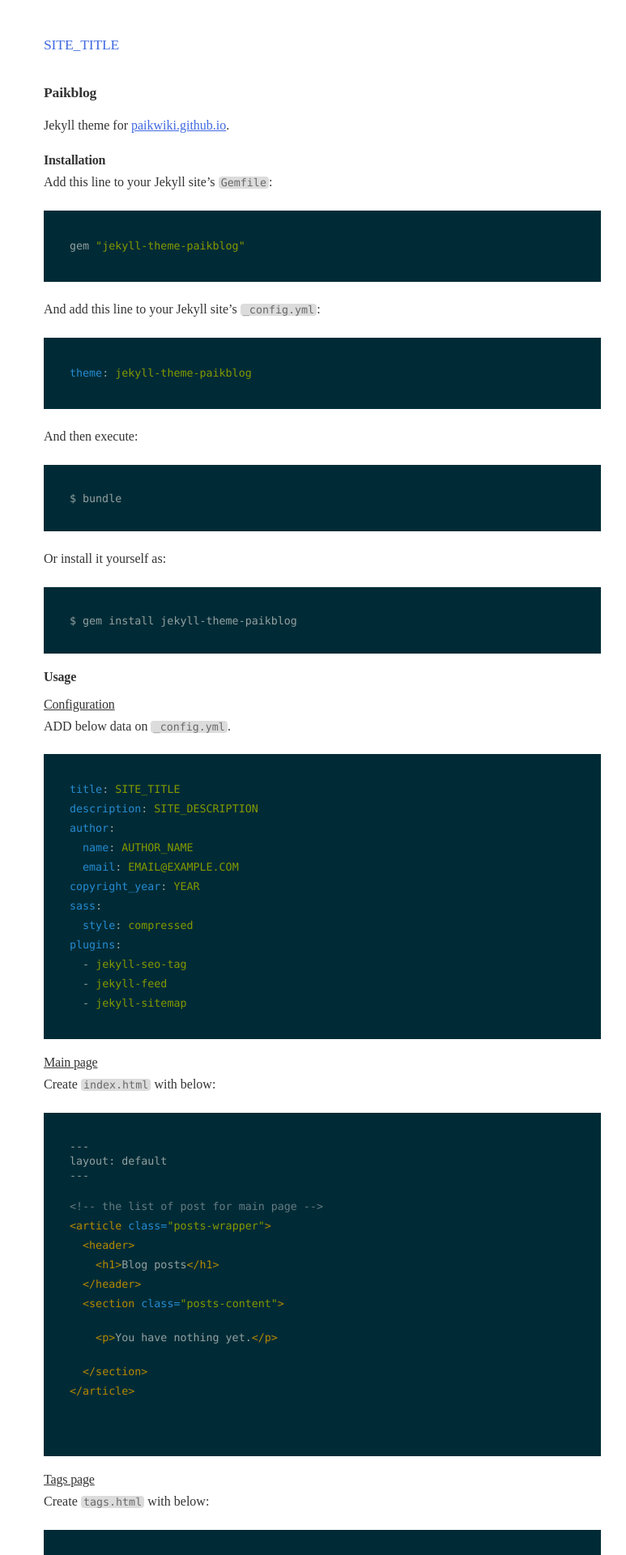
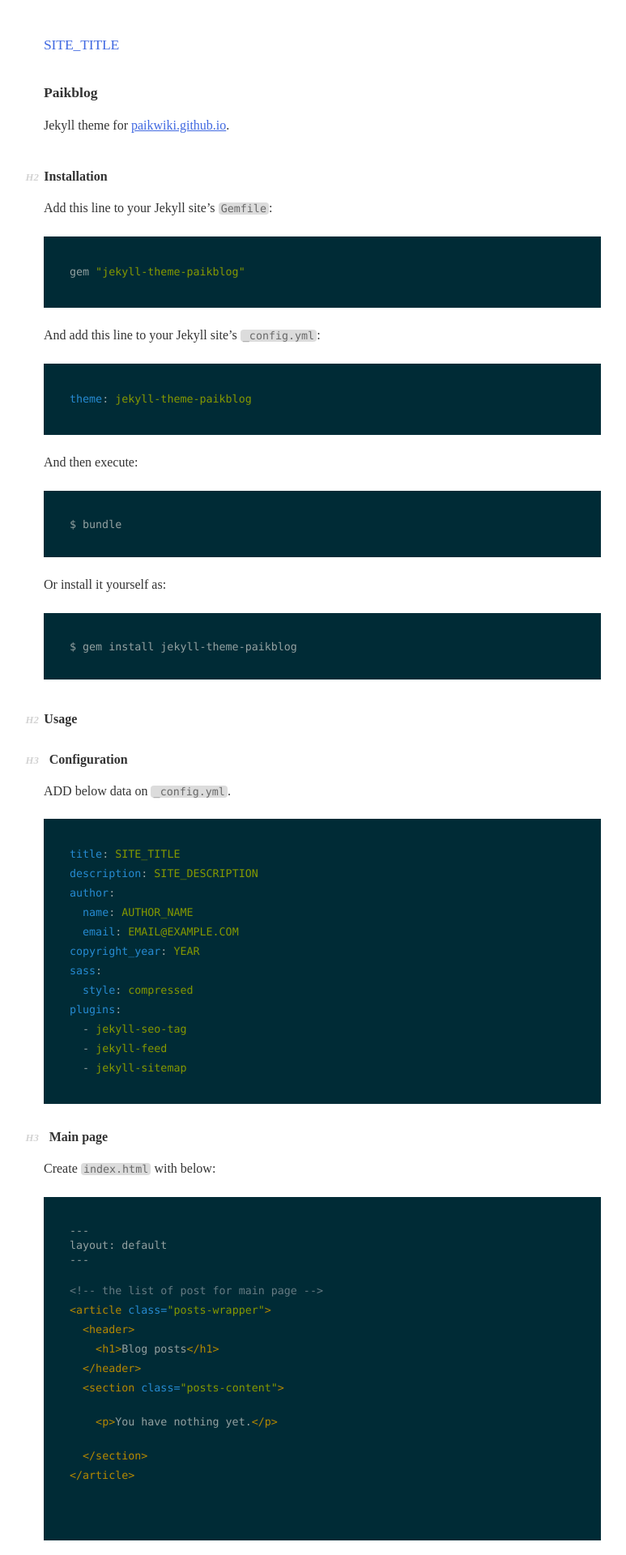
Before and after one commit to paikwiki/jekyll-theme-paikblog, a Jekyll site: the page built from README.md, in a window 1280 px wide. Shown: the top 1920 px of the page at 81% size, without its empty margins (242-1015 px from the left). Built offline with Jekyll 4.4.1, drawn with Linux system fonts in a browser that asks for light colours; some web fonts are replaced; our own code applies the rules of GitHub Pages for plain Markdown files.

Commit message:
Edit style for heading text

```diff
--- a/_sass/jekyll-theme-paikblog/_basic.scss
+++ b/_sass/jekyll-theme-paikblog/_basic.scss
@@ -1,6 +1,7 @@
 $linkColor: royalblue;
 $linkColorVisited: darkorchid;
 $metaColor: dimgray;
+$metaColorLight: lightgray;
 
 /* CSS Reset */
 * { margin: 0; padding: 0; box-sizing: border-box; }
@@ -20,23 +21,51 @@ body {
 h1 {
   margin-bottom: 1rem;
   font-size: 1.1rem;
-  letter-spacing: -0.01rem;
+}
+h2, h3, h4, h5, h6 {
+  font-size: 1rem;
+}
+h2 {
+  margin-top: 2.5em;
+  margin-bottom: 1em;
+}
+h3, h4, h5, h6 {
+  margin-top: 2em;
+  margin-bottom: 1em;
+}
+h2:before,
+h3:before,
+h4:before,
+h5:before,
+h6:before {
+  font-size: 0.8em;
+  font-style: italic;
+  color: $metaColorLight;
+  margin-left: -1.4rem;
+  margin-right: 0.4rem;
+}
+h2:before {
+  content: "H2";
 }
 
-h2 {
-  margin-top: 1.25rem;
-  margin-bottom: 0.25rem;
-  font-size: 1rem;
-  letter-spacing: -0.01rem;
+h3:before {
+  content: "H3";
+  margin-right: 0.8rem;
 }
 
-h3, h4, h5, h6 {
-  margin-top: 1rem;
-  margin-bottom: 0.25rem;
-  font-size: 1rem;
-  font-weight: normal;
-  letter-spacing: -0.01rem;
-  text-decoration: underline;
+h4:before {
+  content: "H4";
+  margin-right: 0.8rem;
+}
+
+h5:before {
+  content: "H5";
+  margin-right: 1.2rem;
+}
+
+h6:before {
+  content: "H6";
+  margin-right: 1.2rem;
 }
 
 ul,
--- a/_sass/jekyll-theme-paikblog/_layout.scss
+++ b/_sass/jekyll-theme-paikblog/_layout.scss
@@ -40,16 +40,6 @@
   }
   /* post */
   .post-content {
-
-    /* each post */
-    h2 {
-      margin-top: 2.5em;
-      margin-bottom: 1em;
-    }
-    h3 {
-      margin-top: 2em;
-      margin-bottom: 1em;
-    }
     img {
       display: block;
       margin-top: 2em;
```
